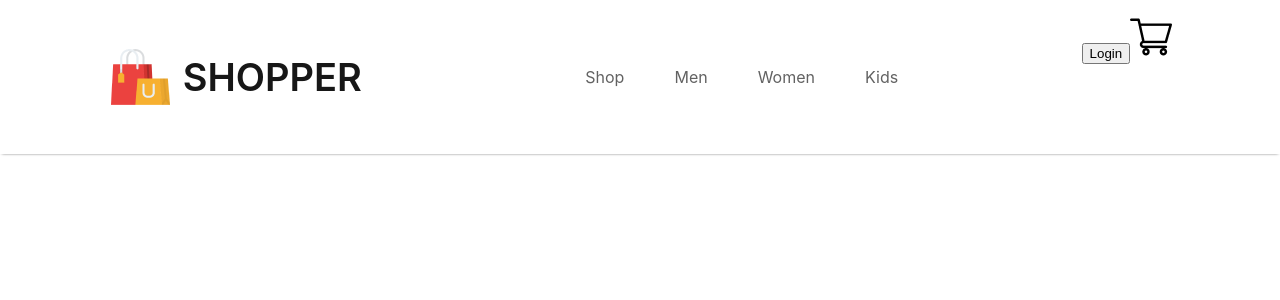
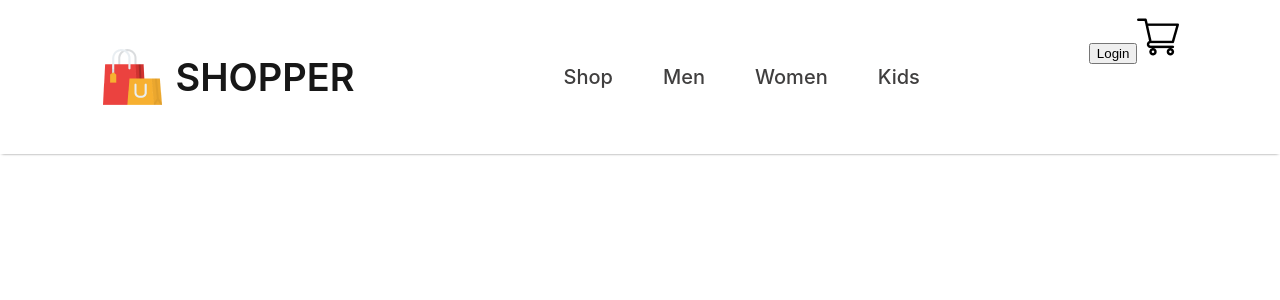
Before and after one commit to Kirttinath/Code-World, a React (Create React App) app in the folder frontend/: page / in a window 1280 px wide. Shown: the top 300 px of the page. Built offline with nearby package versions, Linux system fonts and the light colour scheme.

Commit message:
font size and weight added

```diff
--- a/frontend/src/Components/Navbar/Navbar.css
+++ b/frontend/src/Components/Navbar/Navbar.css
@@ -22,5 +22,7 @@
     align-items: center;
     list-style: none;
     gap: 50px;
-    color: #626262;
+    color: #403f3f;
+    font-size: 20px;
+    font-weight: 500;
 }
```
